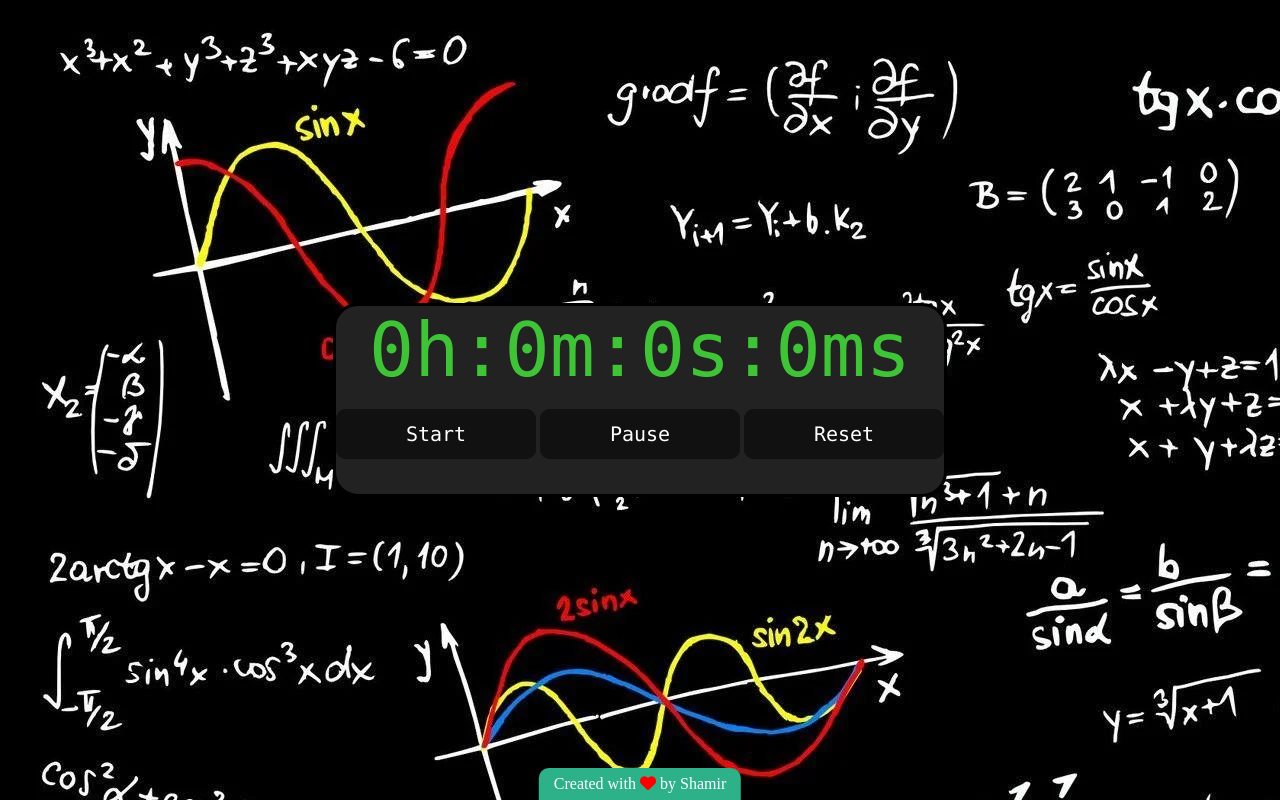
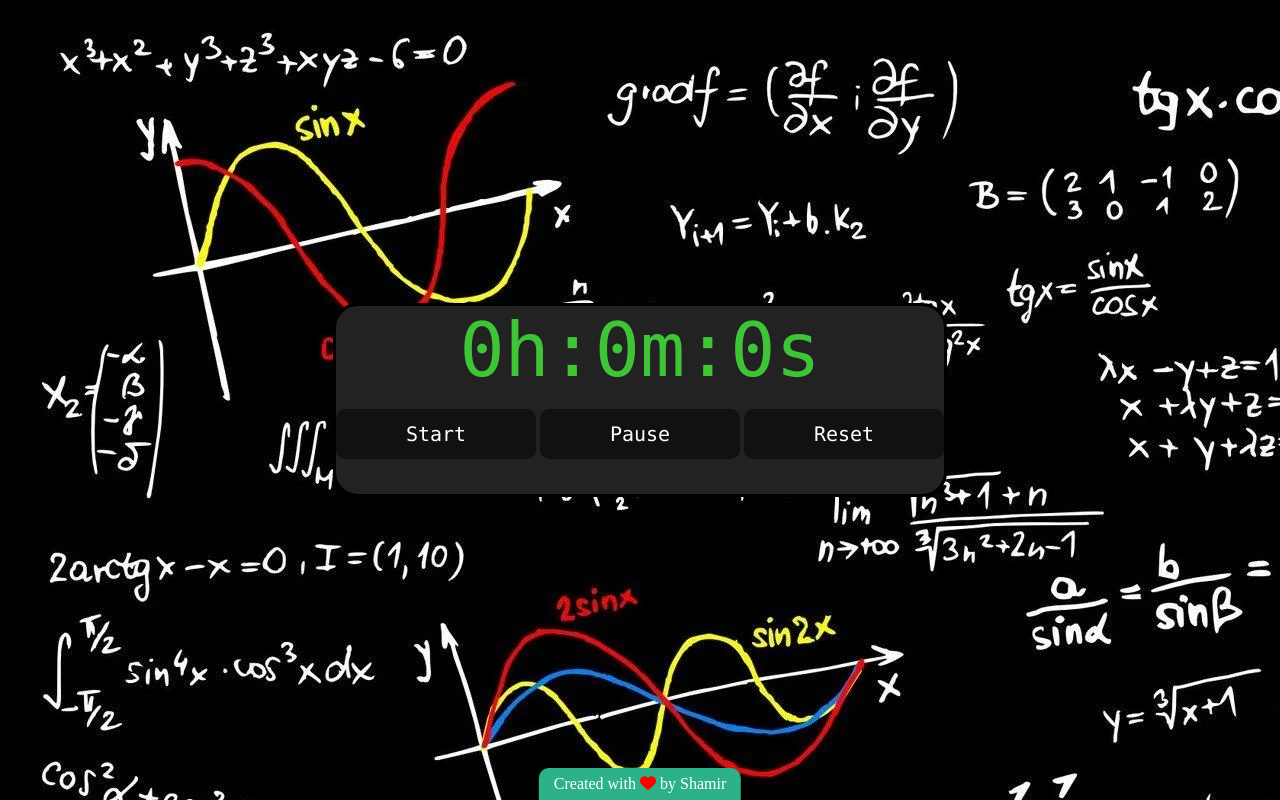
Before and after one commit to xShamir/StopWatch, a plain HTML site: page index.html in a window 1280 px wide. Drawn offline with Linux system fonts and the light colour scheme; a web font is replaced by a local one.

Commit message:
Update index.html

```diff
--- a/index.html
+++ b/index.html
@@ -14,7 +14,7 @@
 </head>
 <body>
     <div id="timeContainer">
-        <div id="timeDisplay">0h:0m:0s:0ms</div>
+        <div id="timeDisplay">0h:0m:0s</div>
         <button id="startBtn" class="timerBtn">Start</button>
         <button id="pauseBtn" class="timerBtn">Pause</button>
         <button id="resetBtn" class="timerBtn">Reset</button>
```
